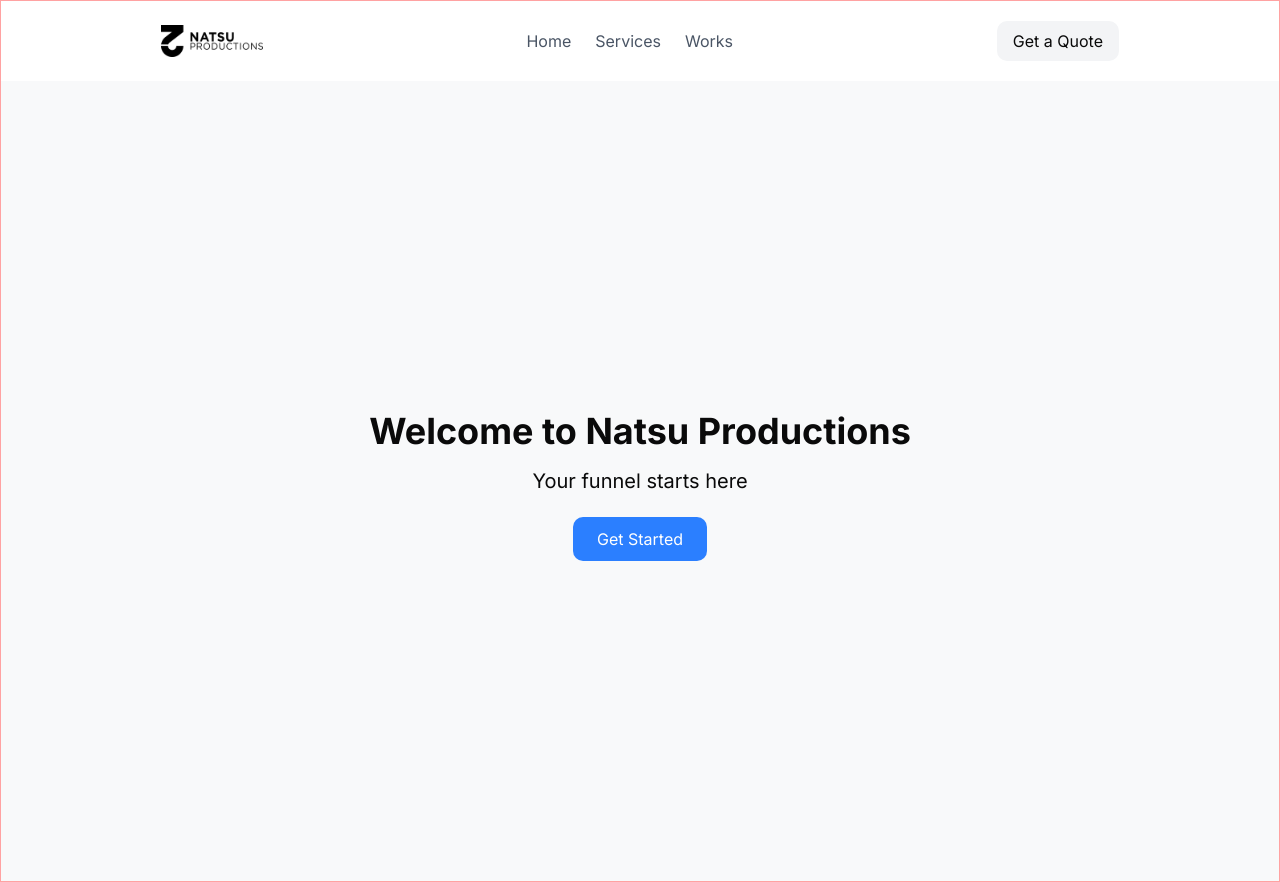
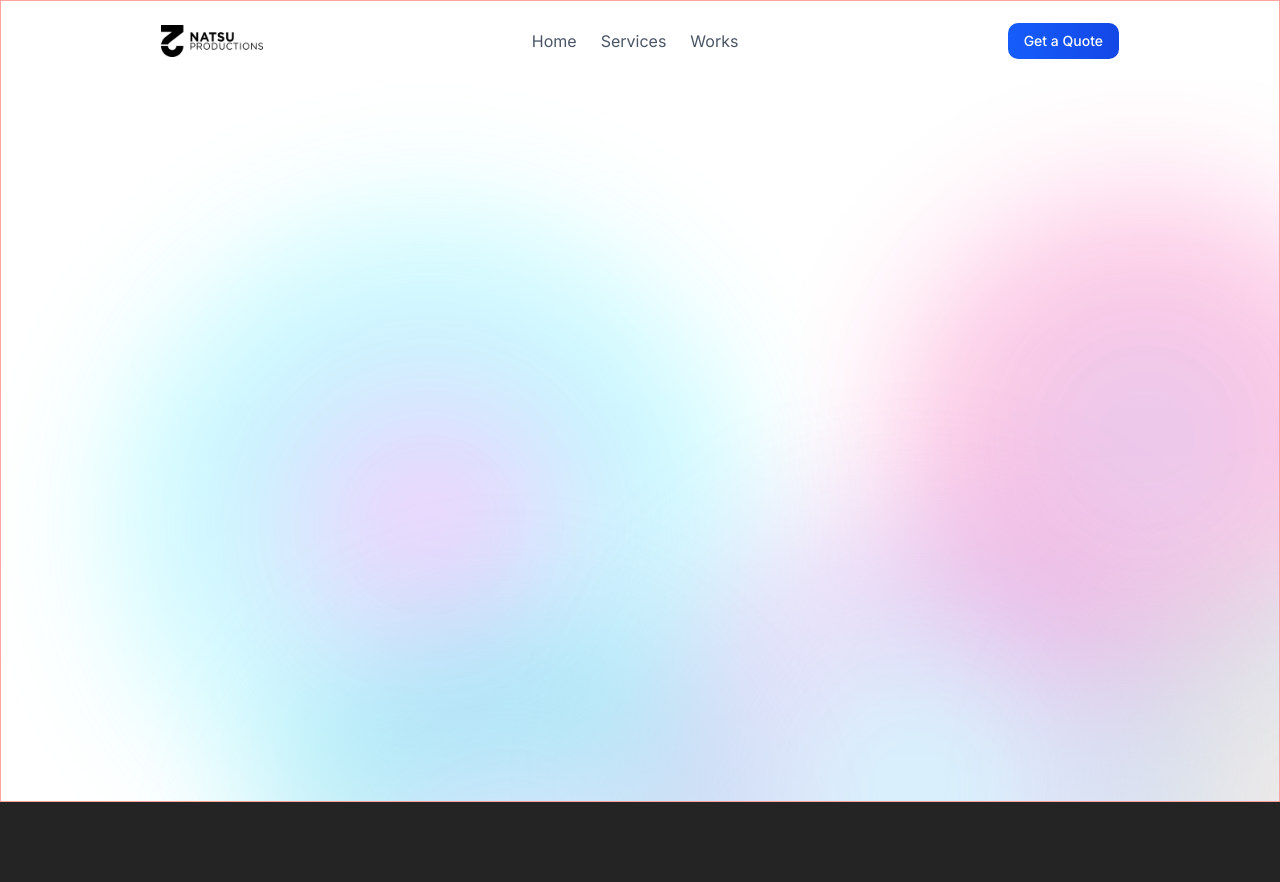
Before and after one commit to NatsuProductions/NatsuProductions, a React (Vite) app: page / in a window 1280 px wide. After the commit the page ends 802 px from the top, so only its background shows below. Built offline with nearby package versions, Linux system fonts and the light colour scheme.

Commit message:
feat: implement splash screen and loading hook, enhance navigation components with animations

```diff
--- a/src/App.tsx
+++ b/src/App.tsx
@@ -1,12 +1,23 @@
 import { Routes, Route } from "react-router-dom";
+import { AnimatePresence } from "motion/react";
 import "./App.css";
 import Layout from "./components/_layout";
 import Home from "./pages/Home";
 import Contact from "./pages/Contact";
 import ThankYou from "./pages/ThankYou";
+import SplashScreen from "./components/SplashScreen";
+import { usePageLoading } from "./hooks/usePageLoading";
 
 function App() {
+  const isLoading = usePageLoading(1500); // 1.5 seconds minimum
+
   return (
+    <>
+      <AnimatePresence mode="wait">
+        {isLoading && <SplashScreen key="splash" />}
+      </AnimatePresence>
+
+      {!isLoading && (
         <Layout>
           <Routes>
             <Route path="/" element={<Home />} />
@@ -14,6 +25,8 @@
             <Route path="/thank-you" element={<ThankYou />} />
           </Routes>
         </Layout>
+      )}
+    </>
   );
 }
 
--- /dev/null
+++ b/src/components/SplashScreen.tsx
@@ -0,0 +1,60 @@
+import { motion } from "motion/react";
+import logo from "@/assets/logo.png";
+
+export default function SplashScreen() {
+  return (
+    <motion.div
+      initial={{ opacity: 1 }}
+      exit={{ opacity: 0 }}
+      transition={{ duration: 0.5 }}
+      className="fixed inset-0 bg-white z-9999 flex items-center justify-center"
+    >
+      <div className="flex flex-col items-center gap-6">
+        {/* Animated Logo */}
+        <motion.img
+          src={logo}
+          alt="Natsu Productions"
+          className="h-20 w-auto"
+          initial={{ scale: 0.5, opacity: 0 }}
+          animate={{ scale: 1, opacity: 1 }}
+          transition={{
+            duration: 0.5,
+            ease: "easeOut",
+          }}
+          onContextMenu={(e) => e.preventDefault()}
+          onDragStart={(e) => e.preventDefault()}
+        />
+
+        {/* Loading Text
+        <motion.p
+          initial={{ opacity: 0, y: 10 }}
+          animate={{ opacity: 1, y: 0 }}
+          transition={{ delay: 0.3, duration: 0.5 }}
+          className="text-gray-600 text-lg font-medium"
+        >
+          Loading...
+        </motion.p> */}
+
+        {/* Animated Dots */}
+        <div className="flex space-x-2">
+          {[0, 1, 2].map((index) => (
+            <motion.div
+              key={index}
+              className="w-3 h-3 bg-gray-800 rounded-full"
+              animate={{
+                y: [0, -10, 0],
+                opacity: [1, 0.5, 1],
+              }}
+              transition={{
+                duration: 0.8,
+                repeat: Infinity,
+                delay: index * 0.15,
+                ease: "easeInOut",
+              }}
+            />
+          ))}
+        </div>
+      </div>
+    </motion.div>
+  );
+}
--- /dev/null
+++ b/src/components/custom/hero/hero.tsx
@@ -0,0 +1,38 @@
+import { motion } from "motion/react";
+import { GRADIENT_ORBS } from "@/data/GradientOrbs";
+
+export default function Hero() {
+  return (
+    <section className="relative h-[calc(100vh-5rem)] flex items-center justify-center overflow-hidden bg-white">
+      {/* Gradient Orbs */}
+      <div className="absolute inset-0">
+        {GRADIENT_ORBS.map((orb) => (
+          <motion.div
+            key={orb.id}
+            className="absolute rounded-full blur-3xl opacity-30"
+            style={{
+              left: orb.left,
+              top: orb.top,
+              width: orb.size,
+              height: orb.size,
+              background: `radial-gradient(circle, ${orb.colors[0]}, ${orb.colors[1]}, transparent)`,
+              transform: "translate(-50%, -50%)",
+            }}
+            animate={{
+              scale: [1, 1.2, 1],
+              opacity: [0.2, 0.35, 0.2],
+            }}
+            transition={{
+              duration: orb.duration,
+              repeat: Infinity,
+              ease: "easeInOut",
+            }}
+          />
+        ))}
+      </div>
+
+      {/* Subtle overlay for depth */}
+      <div className="absolute inset-0 bg-linear-to-b from-white/10 via-transparent to-white/20" />
+    </section>
+  );
+}
--- a/src/components/custom/navigation/Header.tsx
+++ b/src/components/custom/navigation/Header.tsx
@@ -1,11 +1,12 @@
 import { Link } from "react-router-dom";
-import { navigation } from "@/data/navigation";
+import { Navigation } from "@/data/Navigation";
 import logo from "@/assets/logo.png";
 import MobileNavigation from "./MobileNavigation";
+import { Button } from "@/components/ui/button";
 
 export default function Header() {
   return (
-    <header>
+    <header className="sticky top-0 z-50 bg-white ">
       <nav className="w-full h-20 bg-white flex items-center justify-between px-4 lg:px-40 ">
         {/* Logo */}
         <Link
@@ -17,13 +18,15 @@
             alt="Natsu Productions Logo - Navigate to Homepage"
             className="h-8 w-auto"
             loading="lazy"
+            onContextMenu={(e) => e.preventDefault()}
+            onDragStart={(e) => e.preventDefault()}
           />
         </Link>
 
         {/* Desktop Navigation */}
         <div className="hidden lg:flex items-center space-x-8 ">
           <div className="flex space-x-6">
-            {navigation.map((item) => (
+            {Navigation.map((item) => (
               <Link
                 key={item.tag}
                 to={item.href}
@@ -37,12 +40,13 @@
 
         {/* Desktop Action Buttons */}
         <div className="hidden lg:flex items-center space-x-4">
-          <button
-            className="rounded-lg  px-4 py-2 bg-gray-100 hover:bg-gray-200 transition-colors cursor-pointer"
+          <Button
+            variant="default"
+            className="rounded-lg px-4 py-2 bg-linear-to-r from-blue-600 to-blue-700 text-white hover:from-blue-700 hover:to-blue-800 transition-all cursor-pointer"
             aria-label="Get A Quote"
           >
             Get a Quote
-          </button>
+          </Button>
         </div>
 
         {/* Mobile Menu */}
--- a/src/components/custom/navigation/MobileNavigation.tsx
+++ b/src/components/custom/navigation/MobileNavigation.tsx
@@ -1,6 +1,7 @@
 import { useState } from "react";
 import { Link } from "react-router-dom";
-import { navigation } from "@/data/navigation";
+import { Navigation } from "@/data/Navigation";
+import { motion, AnimatePresence } from "motion/react";
 
 export default function MobileNavigation() {
   const [isOpen, setIsOpen] = useState(false);
@@ -35,17 +36,33 @@
       </button>
 
       {/* Mobile Menu Overlay */}
+      <AnimatePresence>
         {isOpen && (
           <>
             {/* Backdrop */}
-          <div
+            <motion.div
+              initial={{ opacity: 0 }}
+              animate={{ opacity: 1 }}
+              exit={{ opacity: 0 }}
+              transition={{ duration: 0.3 }}
               className="fixed inset-0 backdrop-blur-sm bg-opacity-50 z-40"
               onClick={closeMenu}
               aria-hidden="true"
             />
 
             {/* Menu Panel */}
-          <div className="fixed top-0 right-0 h-full w-64 bg-white shadow-lg z-50 transform transition-transform duration-300 ease-in-out">
+            <motion.div
+              initial={{ x: "100%" }}
+              animate={{ x: 0 }}
+              exit={{ x: "100%" }}
+              transition={{
+                type: "spring",
+                stiffness: 350,
+                damping: 30,
+                ease: "easeInOut",
+              }}
+              className="fixed top-0 right-0 w-2/3 sm:w-3/4 md:w-2/3 lg:w-1/2 h-full bg-white shadow-lg z-50"
+            >
               <div className="flex flex-col h-full">
                 {/* Close Button */}
                 <div className="flex justify-end p-4">
@@ -79,7 +96,14 @@
                 </div>
                 {/* Navigation Links */}
                 <nav className="flex flex-col space-y-4 px-6 py-4">
-                {navigation.map((item) => (
+                  {Navigation.map((item, index) => (
+                    <motion.div
+                      key={item.tag}
+                      initial={{ opacity: 0, x: 20 }}
+                      animate={{ opacity: 1, x: 0 }}
+                      exit={{ opacity: 0, x: 20 }}
+                      transition={{ delay: index * 0.1, duration: 0.3 }}
+                    >
                       <Link
                         key={item.tag}
                         to={item.href}
@@ -88,12 +112,14 @@
                       >
                         {item.title}
                       </Link>
+                    </motion.div>
                   ))}
                 </nav>
               </div>
-          </div>
+            </motion.div>
           </>
         )}
+      </AnimatePresence>
     </div>
   );
 }
--- /dev/null
+++ b/src/data/GradientOrbs.ts
@@ -0,0 +1,42 @@
+export const GRADIENT_ORBS = [
+  {
+    id: 1,
+    colors: ["#FF1CF7", "#00F0FF"], // Magenta to Cyan
+    left: "10%",
+    top: "20%",
+    size: "600px",
+    duration: 20,
+  },
+  {
+    id: 2,
+    colors: ["#7928CA", "#FF0080"], // Purple to Hot Pink
+    left: "70%",
+    top: "15%",
+    size: "500px",
+    duration: 25,
+  },
+  {
+    id: 3,
+    colors: ["#00F5FF", "#9D4EDD"], // Cyan to Purple
+    left: "50%",
+    top: "60%",
+    size: "550px",
+    duration: 22,
+  },
+  {
+    id: 4,
+    colors: ["#FF6B6B", "#4ECDC4"], // Coral to Teal
+    left: "85%",
+    top: "70%",
+    size: "450px",
+    duration: 18,
+  },
+  {
+    id: 5,
+    colors: ["#A855F7", "#06B6D4"], // Purple to Cyan
+    left: "20%",
+    top: "75%",
+    size: "500px",
+    duration: 23,
+  },
+];
--- a/src/data/navigation.ts
+++ b/src/data/navigation.ts
@@ -1,4 +1,4 @@
-export const navigation = [
+export const Navigation = [
   {
     tag: "Home",
     href: "/",
--- /dev/null
+++ b/src/hooks/usePageLoading.ts
@@ -0,0 +1,42 @@
+import { useState, useEffect } from "react";
+
+export function usePageLoading(minDisplayTime: number = 1500): boolean {
+  const [isLoading, setIsLoading] = useState(true);
+
+  useEffect(() => {
+    const startTime = performance.now();
+
+    const checkAllResourcesLoaded = async () => {
+      if (document.fonts) {
+        await document.fonts.ready;
+      }
+
+      const elapsed = performance.now() - startTime;
+      const remainingTime = minDisplayTime - elapsed;
+
+      if (remainingTime > 0) {
+        setTimeout(() => {
+          setIsLoading(false);
+        }, remainingTime);
+      } else {
+        setIsLoading(false);
+      }
+    };
+
+    const handleLoad = () => {
+      if (document.readyState === "complete") {
+        checkAllResourcesLoaded();
+      } else {
+        window.addEventListener("load", checkAllResourcesLoaded);
+      }
+    };
+
+    handleLoad();
+
+    return () => {
+      window.removeEventListener("load", checkAllResourcesLoaded);
+    };
+  }, [minDisplayTime]);
+
+  return isLoading;
+}
--- a/src/pages/Home.tsx
+++ b/src/pages/Home.tsx
@@ -1,20 +1,5 @@
-import { Link } from "react-router-dom";
-
+// import { Link } from "react-router-dom";
+import Hero from "@/components/custom/hero/hero";
 export default function Home() {
-  return (
-    <div className="min-h-screen flex items-center justify-center bg-[#F8F9FA]">
-      <div className="text-center">
-        <h1 className="text-4xl font-bold mb-4">
-          Welcome to Natsu Productions
-        </h1>
-        <p className="text-xl mb-8">Your funnel starts here</p>
-        <Link
-          to="/contact"
-          className="bg-blue-500 hover:bg-blue-600 text-white px-6 py-3 rounded-lg"
-        >
-          Get Started
-        </Link>
-      </div>
-    </div>
-  );
+  return <Hero />;
 }
```
Lines whose indentation alone changed are shown as unchanged.
